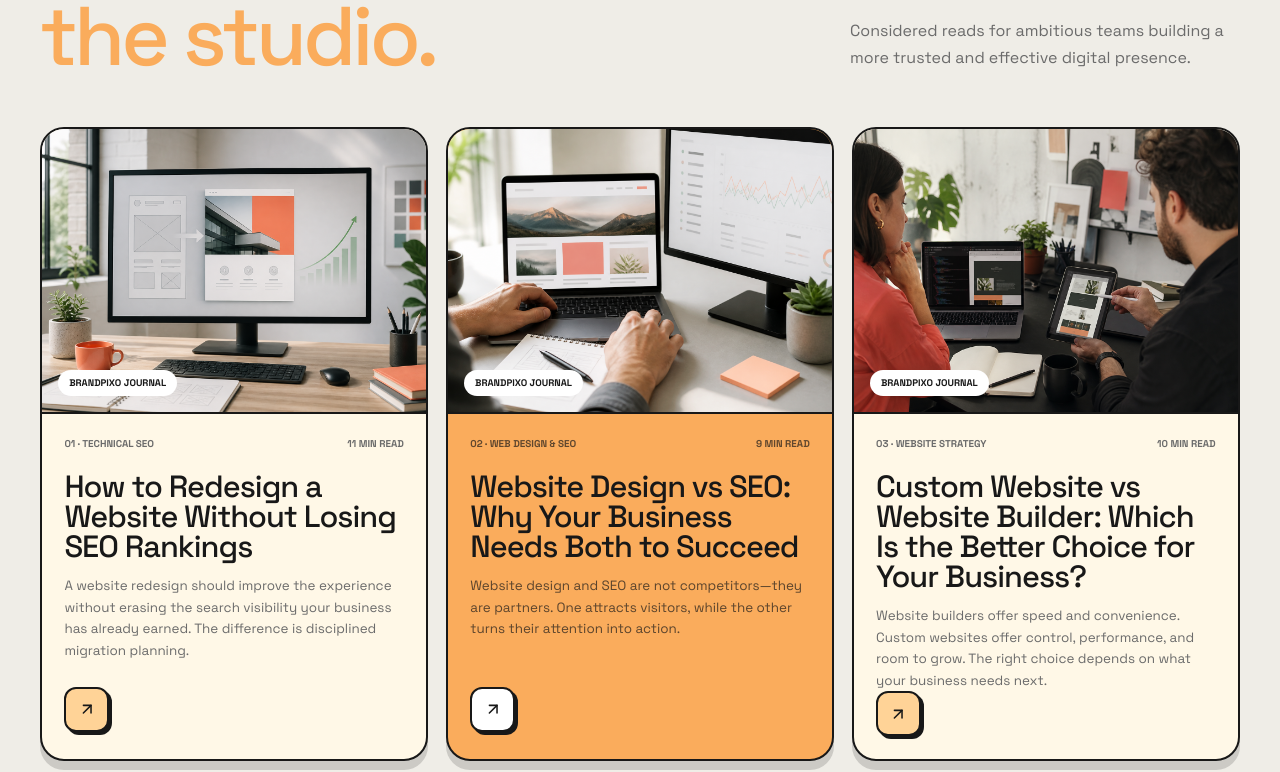
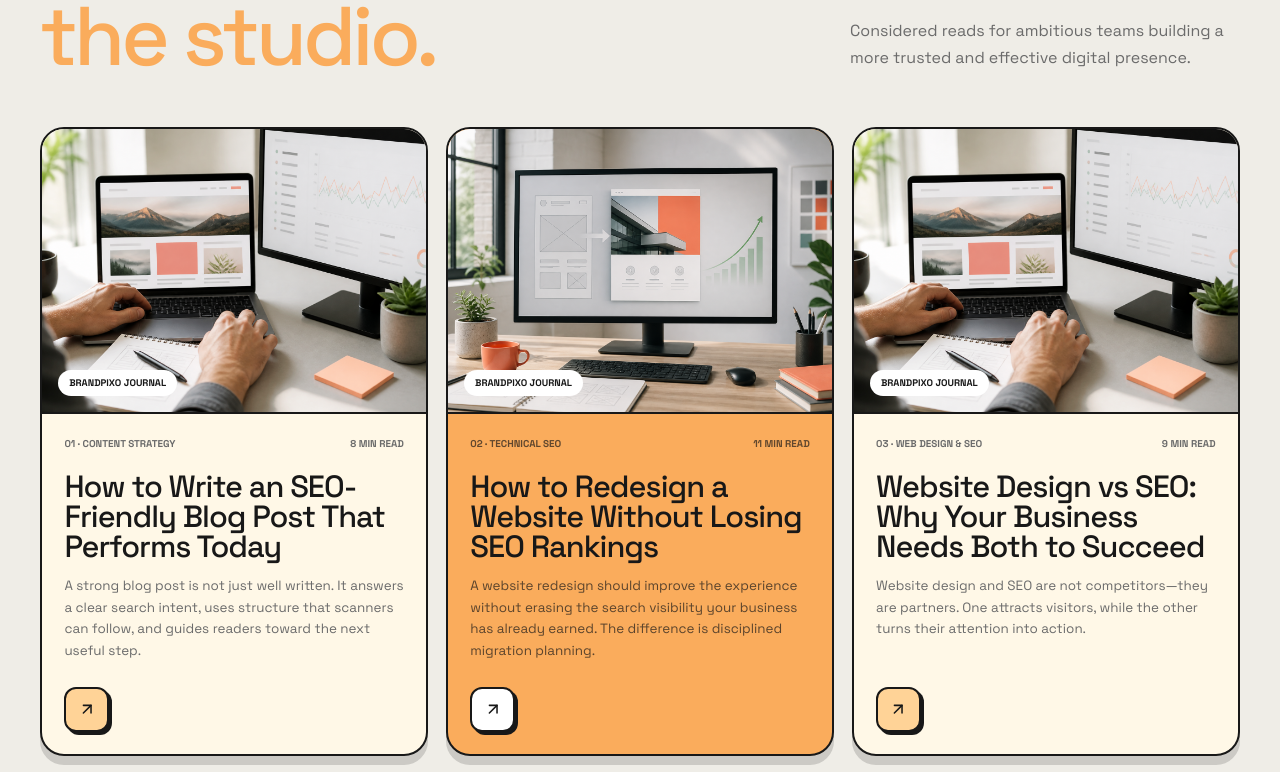
Before and after one commit to shakshiweb001/Brandpixo, a React (Vite) app: page /blog in a window 1280 px wide. Shown: the part 972-1744 px from the top of the page. Built offline with nearby package versions, Linux system fonts and the light colour scheme; no server answers.

Commit message:
Update homepage FAQ section and blog content

```diff
--- a/src/components/FAQ.jsx
+++ b/src/components/FAQ.jsx
@@ -15,8 +15,8 @@ export default function FAQ() {
     <section className={styles.faq} id="faq">
       <div className={styles.header}>
         <span className={styles.tag}>Good questions, clear answers</span>
-        <h2 className={styles.title}>Before we begin.</h2>
-        <p>A few useful answers about working with BrandPixo, from timelines and technology to SEO and ongoing ownership.</p>
+        <h2 className={styles.title}>Before we begin, here’s what clients usually ask.</h2>
+        <p>A quick overview of timelines, technology, SEO, and how we work so you can move forward with clarity.</p>
       </div>
 
       <div className={styles.list}>
--- a/src/data/blogPosts.js
+++ b/src/data/blogPosts.js
@@ -1,4 +1,117 @@
 export const blogPosts = [
+  {
+    slug: 'seo-friendly-blog-for-today',
+    title: 'How to Write an SEO-Friendly Blog Post That Performs Today',
+    metaTitle: 'How to Write an SEO-Friendly Blog Post That Performs Today | BrandPixo',
+    metaDescription: 'Learn how to create an SEO-friendly blog post that ranks better, reads clearly, and supports leads with search intent, structure, and internal linking.',
+    focusKeyword: 'SEO-friendly blog post',
+    category: 'Content Strategy',
+    readTime: '8 min read',
+    date: 'August 18, 2026',
+    datePublished: '2026-08-18',
+    dateModified: '2026-08-18',
+    image: '/blog/website-design-and-seo-strategy-session.png',
+    imageAlt: 'Content strategist planning an SEO-friendly blog post beside search analytics and a laptop layout',
+    excerpt: 'A strong blog post is not just well written. It answers a clear search intent, uses structure that scanners can follow, and guides readers toward the next useful step.',
+    intro: 'Publishing a blog post today means competing for attention in search results, social feeds, and inboxes all at once. The winners are not necessarily the longest articles or the ones with the most keywords. They are the posts that solve a real search problem, stay easy to read, and move the reader toward action. This guide shows how to write an SEO-friendly blog post that is useful now and still relevant later.',
+    sections: [
+      {
+        title: 'Start With Search Intent, Not a Topic Alone',
+        paragraphs: [
+          'Every search has a reason behind it. Some people want a quick answer, some want a comparison, and others want step-by-step guidance before they make a decision. If your post does not match that intent, rankings may be possible but conversions will be weak.',
+          'Before drafting, search the target keyword and study the current results. Look at the format that keeps appearing, the questions competitors answer, and the depth of explanation readers seem to expect. That research gives you the outline before the outline exists.',
+          'A good SEO blog post solves the reader’s immediate problem while also helping the business own a useful topic cluster over time.'
+        ],
+        link: { label: 'See how SEO and content work together', to: '/blog/website-design-vs-seo' }
+      },
+      {
+        title: 'Build a Structure That Is Easy to Scan',
+        paragraphs: [
+          'Search-friendly content needs a clear hierarchy. Use one descriptive H1, then break the article into sections with specific H2 headings. If a section needs more depth, add H3s rather than turning everything into a long wall of text.',
+          'Readers rarely consume a blog post from top to bottom in one pass. They scan first, read second, and decide whether the page deserves their time. A logical structure helps them find value quickly and helps search engines understand the page topic.',
+          'The strongest posts combine short paragraphs, useful subheadings, and direct language that removes friction for both readers and crawlers.'
+        ],
+        list: [
+          'Use one clear H1',
+          'Write H2s that describe the section outcome',
+          'Keep paragraphs focused on one idea',
+          'Add lists and tables when they simplify comparison',
+          'Place the most important answer near the top'
+        ]
+      },
+      {
+        title: 'Write for People First, Then Refine for Search',
+        paragraphs: [
+          'Keyword placement still matters, but keyword stuffing does not. Include the primary phrase naturally in the title, intro, at least one subheading if appropriate, and the body where it fits the context.',
+          'Use related terms that expand the topic instead of repeating the same phrase over and over. This makes the writing more natural and gives the page a better chance of matching a wider range of relevant searches.',
+          'The goal is to sound helpful and specific, not mechanical. If a sentence feels written for an algorithm instead of a human, rewrite it.'
+        ],
+        table: {
+          headers: ['Strong SEO copy', 'Weak SEO copy'],
+          rows: [
+            ['Explains the answer clearly', 'Repeats the keyword without context'],
+            ['Uses related terms naturally', 'Forces the same phrase into every paragraph'],
+            ['Supports the reader’s next step', 'Ends without direction'],
+            ['Feels specific and credible', 'Sounds generic and over-optimized']
+          ]
+        }
+      },
+      {
+        title: 'Add Internal Links That Actually Help',
+        paragraphs: [
+          'Internal links connect a blog post to the rest of your website. They help readers continue their journey and help search engines understand which pages are related.',
+          'Choose links that genuinely extend the topic. For example, a post about content strategy could point to website design, SEO services, or a related comparison article. The link should make sense inside the sentence, not feel forced into the page.',
+          'Strong internal linking also spreads authority to important service pages, which is useful when a blog post attracts the first visit and a service page needs to turn that visit into an enquiry.'
+        ],
+        links: [
+          { label: 'SEO Services', to: '/services/seo' },
+          { label: 'Website Design', to: '/services/custom-website' },
+          { label: 'Contact BrandPixo', to: '/contact' }
+        ]
+      },
+      {
+        title: 'Optimize the Meta Title and Description',
+        paragraphs: [
+          'The title tag is often the first SEO asset a reader sees in search results. It should promise a clear outcome and stay readable on mobile screens. The meta description should support that promise with a concise explanation of what the article covers.',
+          'Do not treat metadata as an afterthought. Even a well-written article can underperform if the search snippet is vague, too long, or disconnected from the page content.',
+          'A strong snippet improves the click-through rate, which can amplify the value of the page without changing the article itself.'
+        ]
+      },
+      {
+        title: 'Use Media That Reinforces the Topic',
+        paragraphs: [
+          'Images, charts, and screenshots can improve clarity when they explain something the text alone cannot. They also give the page more visual weight in search and social previews.',
+          'Use descriptive alt text only when the image conveys useful information. Decorative images should stay quiet so accessibility tools can skip them.',
+          'Make sure images are compressed, sized correctly, and relevant to the article. A fast page with intentional visuals usually performs better than a heavy page packed with unrelated graphics.'
+        ]
+      },
+      {
+        title: 'Frequently Asked Questions',
+        faqs: [
+          { q: 'How long should an SEO-friendly blog post be?', a: 'Long enough to answer the search intent fully. The right length depends on the topic, but clarity and completeness matter more than a fixed word count.' },
+          { q: 'Should every blog post target one keyword?', a: 'Yes, it helps to have one primary keyword and a small set of related phrases. That keeps the page focused while still covering the topic naturally.' },
+          { q: 'Do internal links really help blog SEO?', a: 'Yes. They help users move through the site and help search engines understand page relationships and priority.' },
+          { q: 'Can a blog post rank without backlinks?', a: 'It can, especially if the topic is specific and the site has a solid foundation. Backlinks help, but relevance, structure, and quality still matter a lot.' }
+        ]
+      },
+      {
+        title: 'Final Thoughts',
+        paragraphs: [
+          'An SEO-friendly blog post is built on relevance, structure, clarity, and useful next steps. When those pieces work together, the article can rank, earn clicks, and support business goals at the same time.',
+          'If you want content that is written for search without sounding robotic, treat every post like a small strategic asset. The right topic, format, and internal links can make today’s article valuable long after publication.'
+        ],
+        link: { label: 'Plan your next content piece', to: '/contact' }
+      }
+    ],
+    faqs: [
+      { q: 'How long should an SEO-friendly blog post be?', a: 'Long enough to answer the search intent fully. The right length depends on the topic, but clarity and completeness matter more than a fixed word count.' },
+      { q: 'Should every blog post target one keyword?', a: 'Yes, it helps to have one primary keyword and a small set of related phrases. That keeps the page focused while still covering the topic naturally.' },
+      { q: 'Do internal links really help blog SEO?', a: 'Yes. They help users move through the site and help search engines understand page relationships and priority.' },
+      { q: 'Can a blog post rank without backlinks?', a: 'It can, especially if the topic is specific and the site has a solid foundation. Backlinks help, but relevance, structure, and quality still matter a lot.' }
+    ],
+    pullQuote: 'The best blog posts are written for real readers, then refined for search.',
+    related: ['website-design-vs-seo', 'website-redesign-without-losing-seo']
+  },
   {
     slug: 'website-redesign-without-losing-seo',
     title: 'How to Redesign a Website Without Losing SEO Rankings',
--- a/src/pages/HomePage.jsx
+++ b/src/pages/HomePage.jsx
@@ -94,9 +94,10 @@ export default function HomePage() {
         <p>Measured outcomes.<br />Memorable work.</p>
       </section>
 
-      <FAQ />
-
-      <Contact />
+      <section className={styles.faqContact} id="faq-contact">
+        <FAQ />
+        <Contact />
+      </section>
 
       <section className={styles.cta}>
         <span>Bring us the ambition</span>
--- a/src/pages/HomePage.module.scss
+++ b/src/pages/HomePage.module.scss
@@ -52,8 +52,9 @@
 .process { padding: 8rem max(2.5rem, calc((100% - 1400px) / 2)); display: grid; grid-template-columns: .8fr 1.2fr; gap: 7rem; background: #fbfaf7; }
 .steps { border-top: 2px solid $dark; }.steps > div { padding: 1.7rem 0; display: grid; grid-template-columns: 50px .6fr 1fr; gap: 1rem; align-items: baseline; border-bottom: 1px solid rgba(24,24,24,.18); }.steps > div > span { color: $primary; font-weight: 800; }.steps h3 { font-size: 1.5rem; }.steps p { color: $muted; line-height: 1.55; }
 .proof { padding: 3rem max(2.5rem, calc((100% - 1400px) / 2)); display: grid; grid-template-columns: repeat(3, 1fr) 1.2fr; align-items: center; border-block: 2px solid $dark; background: $primary; }.proof > div { display: flex; flex-direction: column; }.proof strong { font-size: clamp(2.2rem, 4vw, 4rem); line-height: 1; }.proof span { margin-top: .4rem; font-size: .7rem; font-weight: 700; text-transform: uppercase; }.proof p { padding-left: 2rem; border-left: 1px solid rgba(24,24,24,.25); font-size: 1.3rem; font-weight: 700; }
+.faqContact { padding: 0 max(2.5rem, calc((100% - 1400px) / 2)) 8rem; display: grid; gap: 2rem; background: linear-gradient(180deg, #fbfaf7 0%, #f3efe7 100%); }
 .cta { padding: 9rem 2rem 10rem; text-align: center; }.cta h2 { margin: 1rem auto; font-size: clamp(4rem, 7.5vw, 7.5rem); line-height: .84; letter-spacing: -5px; }.cta h2 em { color: $primary; font-style: normal; }.cta p { margin-top: 1.5rem; color: $muted; }.cta a { margin-top: 1.7rem; background: $primary; color: $dark; }
 
-@media (max-width: $desktop) { .studio, .process { grid-template-columns: 1fr; gap: 4rem; }.serviceGrid { grid-template-columns: 1fr 1fr; }.serviceGrid article:last-child { grid-column: 1 / -1; }.sectionHead { grid-template-columns: 1fr; }.projectsHead { grid-template-columns: 1fr; gap: 1.5rem; }.projectsHead p, .projectsIntro { justify-self: start; }.proof { grid-template-columns: repeat(3, 1fr); gap: 2rem; }.proof p { grid-column: 1 / -1; padding: 1.5rem 0 0; border-left: 0; border-top: 1px solid rgba(24,24,24,.25); } }
-@media (max-width: $tablet) { .hero { padding: 10rem .75rem 5rem; min-height: 100svh; }.hero::after { opacity: .55; }.hero h1 { font-size: clamp(3.25rem, 15vw, 5rem); letter-spacing: -3px; }.heroBottom { flex-direction: column; align-items: flex-start; margin-top: 2.5rem; }.scrollCue { display: none; }.studio, .statement, .services, .projects, .process { padding: 5rem .75rem; }.collage { min-height: 420px; }.collage > div { width: 115px; height: 115px; right: 0; }.collage strong { font-size: 2rem; }.studioCopy h2, .sectionHead h2, .projectsHead h2, .processLead h2, .statement h2 { font-size: clamp(3rem, 13vw, 4.3rem); letter-spacing: -3px; }.serviceGrid { grid-template-columns: 1fr; }.serviceGrid article:last-child { grid-column: auto; }.projectGrid { grid-template-columns: 1fr; gap: 3rem; }.projectGrid article, .projectGrid article:last-child { grid-column: auto; }.projectPreview { height: min(125vw, 560px); }.steps > div { grid-template-columns: 38px 1fr; }.steps p { grid-column: 2; }.proof { padding: 3rem 1rem; grid-template-columns: 1fr; }.proof p { grid-column: auto; }.cta { padding: 7rem .75rem; }.cta h2 { font-size: clamp(3.5rem, 15vw, 5.5rem); letter-spacing: -3px; } }
+@media (max-width: $desktop) { .studio, .process { grid-template-columns: 1fr; gap: 4rem; }.serviceGrid { grid-template-columns: 1fr 1fr; }.serviceGrid article:last-child { grid-column: 1 / -1; }.sectionHead { grid-template-columns: 1fr; }.projectsHead { grid-template-columns: 1fr; gap: 1.5rem; }.projectsHead p, .projectsIntro { justify-self: start; }.proof { grid-template-columns: repeat(3, 1fr); gap: 2rem; }.proof p { grid-column: 1 / -1; padding: 1.5rem 0 0; border-left: 0; border-top: 1px solid rgba(24,24,24,.25); }.faqContact { padding-bottom: 6rem; } }
+@media (max-width: $tablet) { .hero { padding: 10rem .75rem 5rem; min-height: 100svh; }.hero::after { opacity: .55; }.hero h1 { font-size: clamp(3.25rem, 15vw, 5rem); letter-spacing: -3px; }.heroBottom { flex-direction: column; align-items: flex-start; margin-top: 2.5rem; }.scrollCue { display: none; }.studio, .statement, .services, .projects, .process, .faqContact { padding: 5rem .75rem; }.collage { min-height: 420px; }.collage > div { width: 115px; height: 115px; right: 0; }.collage strong { font-size: 2rem; }.studioCopy h2, .sectionHead h2, .projectsHead h2, .processLead h2, .statement h2 { font-size: clamp(3rem, 13vw, 4.3rem); letter-spacing: -3px; }.serviceGrid { grid-template-columns: 1fr; }.serviceGrid article:last-child { grid-column: auto; }.projectGrid { grid-template-columns: 1fr; gap: 3rem; }.projectGrid article, .projectGrid article:last-child { grid-column: auto; }.projectPreview { height: min(125vw, 560px); }.steps > div { grid-template-columns: 38px 1fr; }.steps p { grid-column: 2; }.proof { padding: 3rem 1rem; grid-template-columns: 1fr; }.proof p { grid-column: auto; }.cta { padding: 7rem .75rem; }.cta h2 { font-size: clamp(3.5rem, 15vw, 5.5rem); letter-spacing: -3px; } }
 @media (max-width: $tablet) { .heroIconStack { right: .8rem; top: 19%; transform: scale(.62); transform-origin: top right; opacity: .82; } .statement p { margin-top: 2rem; } }
```
Also changed, not shown: 1 other file (tests, documents, lock files or other folders).
